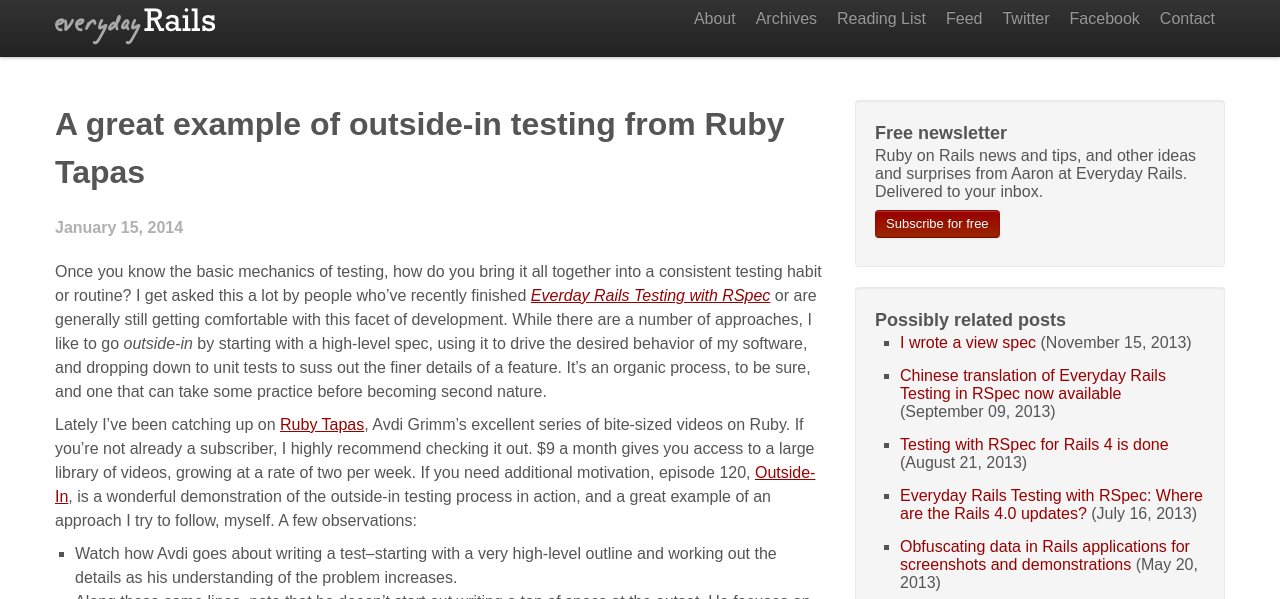
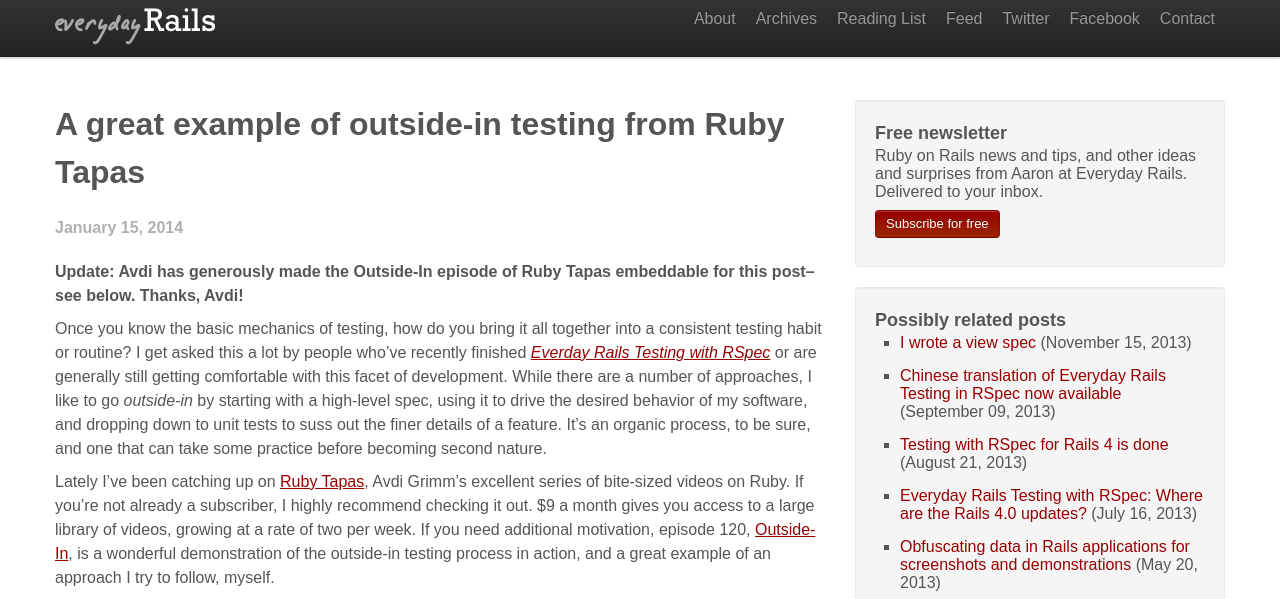
Before and after one commit to everydayrails/everyday-rails, a Jekyll site: the page built from _posts/2014-01-15-outside-in-example-ruby-tapas.markdown, in a window 1280 px wide and 1400 px high. Shown: the top 599 px of the window. Built offline with Jekyll 4.4.1, drawn with Linux system fonts in a browser that asks for light colours; some web fonts are replaced; Markdown is read by kramdown in place of the engine named in the settings; comment, search, counter and statistics services are not loaded; grey boxes are pictures that could not be loaded.

Commit message:
Add embedded clip to outside-in example

```diff
--- a/_posts/2014-01-15-outside-in-example-ruby-tapas.markdown
+++ b/_posts/2014-01-15-outside-in-example-ruby-tapas.markdown
@@ -4,9 +4,15 @@
 excerpt: "How do you turn testing knowledge into a testing habit? Learn from an expert."
 ---
 
+**Update: Avdi has generously made the Outside-In episode of Ruby Tapas embeddable for this post--see below. Thanks, Avdi!**
+
 Once you know the basic mechanics of testing, how do you bring it all together into a consistent testing habit or routine? I get asked this a lot by people who've recently finished *[Everday Rails Testing with RSpec](https://leanpub.com/everydayrailsrspec)* or are generally still getting comfortable with this facet of development. While there are a number of approaches, I like to go *outside-in* by starting with a high-level spec, using it to drive the desired behavior of my software, and dropping down to unit tests to suss out the finer details of a feature. It's an organic process, to be sure, and one that can take some practice before becoming second nature.
 
-Lately I've been catching up on [Ruby Tapas](http://rubytapas.com/), Avdi Grimm's excellent series of bite-sized videos on Ruby. If you're not already a subscriber, I highly recommend checking it out. $9 a month gives you access to a large library of videos, growing at a rate of two per week. If you need additional motivation, episode 120, [Outside-In](http://www.rubytapas.com/episodes/120-Outside-In), is a wonderful demonstration of the outside-in testing process in action, and a great example of an approach I try to follow, myself. A few observations:
+Lately I've been catching up on [Ruby Tapas](http://rubytapas.com/), Avdi Grimm's excellent series of bite-sized videos on Ruby. If you're not already a subscriber, I highly recommend checking it out. $9 a month gives you access to a large library of videos, growing at a rate of two per week. If you need additional motivation, episode 120, [Outside-In](http://www.rubytapas.com/episodes/120-Outside-In), is a wonderful demonstration of the outside-in testing process in action, and a great example of an approach I try to follow, myself.
+
+<iframe src="//fast.wistia.net/embed/iframe/75ibgae9hk" allowtransparency="true" frameborder="0" scrolling="no" class="wistia_embed" name="wistia_embed" allowfullscreen="allowfullscreen" mozallowfullscreen="mozallowfullscreen" webkitallowfullscreen="webkitallowfullscreen" oallowfullscreen="oallowfullscreen" msallowfullscreen="msallowfullscreen" width="770" height="461">&nbsp;</iframe>
+
+A few observations:
 
 - Watch how Avdi goes about writing a test--starting with a very high-level outline and working out the details as his understanding of the problem increases.
 - Along these same lines, note that he doesn't start out writing a ton of specs at the outset. He focuses on one issue at a time, refining his test suite as he proceeds. Again, it's *organic*.
```
